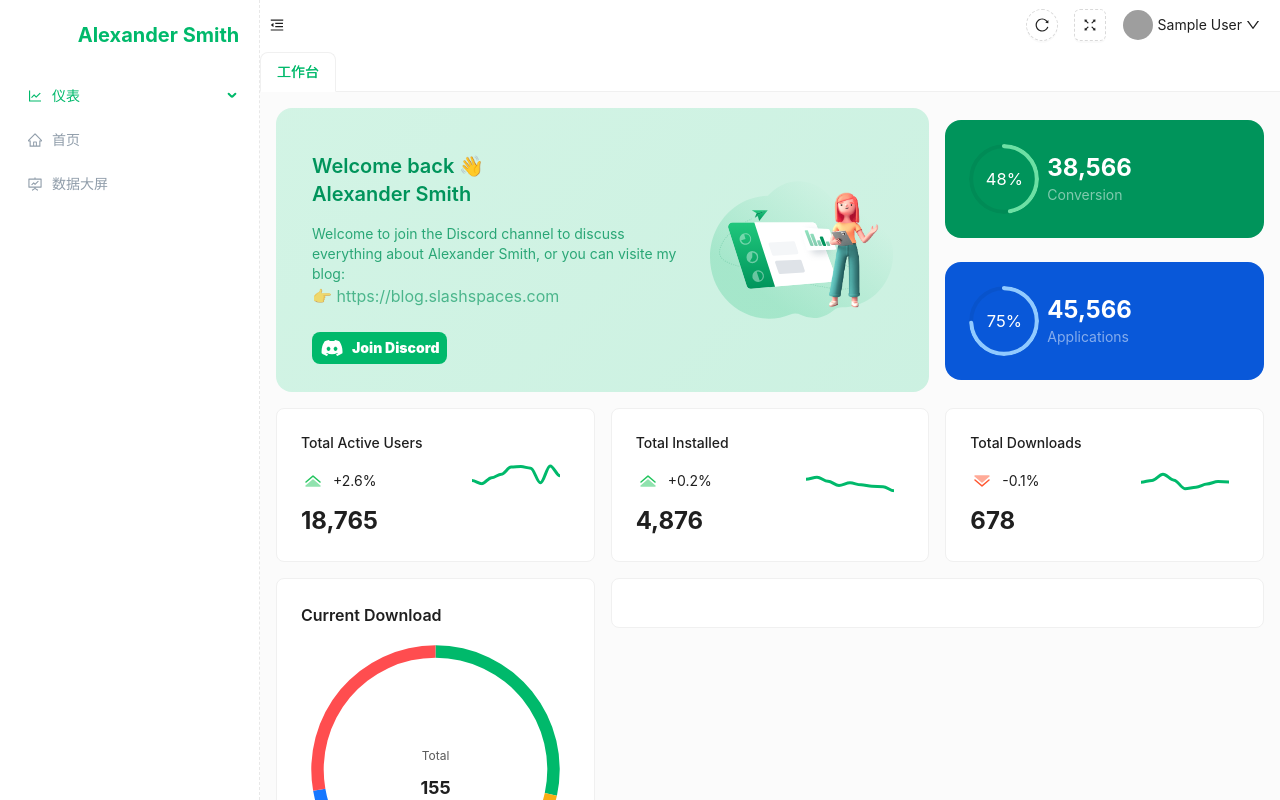
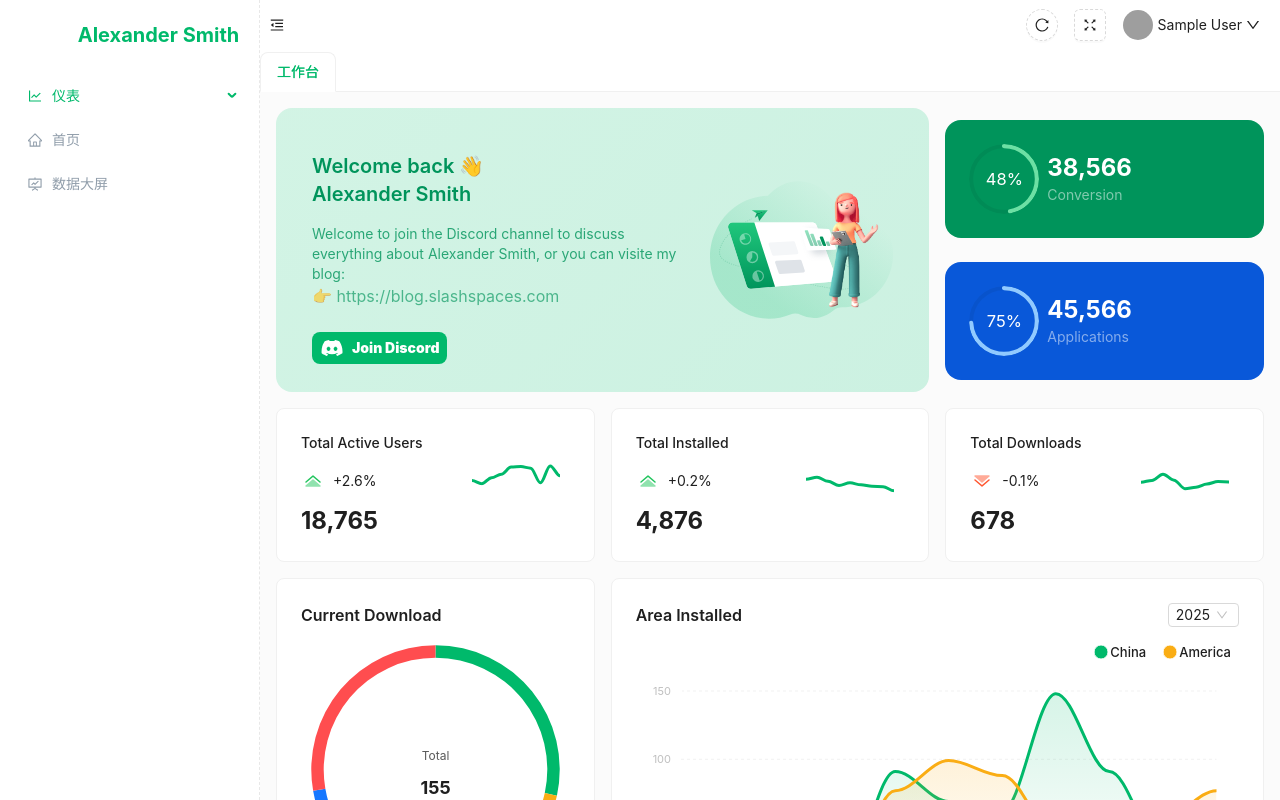
Before and after one commit to zeyuanHong0/react_management, a React (Vite) app: page /dashboard/workbench in a window 1280 px wide. Built offline with nearby package versions, Linux system fonts and the light colour scheme; sample sign-in values are in the browser's storage; grey boxes are pictures that could not be loaded; some icons are missing.

Commit message:
arear-download组件

```diff
--- /dev/null
+++ b/src/pages/dashboard/workbench/area-download.tsx
@@ -0,0 +1,66 @@
+import { Select, Typography, Card } from "antd";
+import { useState } from "react";
+
+import Chart from "@/components/Chart";
+import useChart from "@/components/Chart/useChart";
+
+export default function AreaDownload() {
+  const [year, setYear] = useState("2025");
+  const series: Record<string, ApexAxisChartSeries> = {
+    "2024": [
+      { name: "China", data: [10, 41, 35, 51, 49, 61, 69, 91, 148, 35, 51] },
+      { name: "America", data: [10, 34, 13, 56, 77, 88, 99, 45, 13, 56, 77] },
+    ],
+
+    "2025": [
+      { name: "China", data: [51, 35, 41, 10, 91, 69, 62, 148, 91, 35, 51] },
+      { name: "America", data: [56, 13, 34, 10, 77, 99, 88, 45, 13, 56, 77] },
+    ],
+  };
+  return (
+    <Card className="flex-col">
+      <header className="flex w-full justify-between self-start">
+        <Typography.Title level={5}>Area Installed</Typography.Title>
+        <Select
+          size="small"
+          defaultValue={year}
+          onChange={(value) => setYear(value)}
+          options={[
+            { value: 2025, label: "2025" },
+            { value: 2024, label: "2024" },
+          ]}
+        />
+      </header>
+      <main className="w-full">
+        <ChartArea series={series[year]} />
+      </main>
+    </Card>
+  );
+}
+
+function ChartArea({ series }: { series: ApexAxisChartSeries }) {
+  const chartOptions = useChart({
+    xaxis: {
+      type: "category",
+      categories: [
+        "Jan",
+        "Feb",
+        "Mar",
+        "Apr",
+        "May",
+        "Jun",
+        "Jut",
+        "Aug",
+        "Sep",
+        "Oct",
+        "Nov",
+        "Dec",
+      ],
+    },
+    tooltip: {},
+  });
+
+  return (
+    <Chart type="area" series={series} options={chartOptions} height={300} />
+  );
+}
--- a/src/pages/dashboard/workbench/index.tsx
+++ b/src/pages/dashboard/workbench/index.tsx
@@ -4,6 +4,7 @@ import BannerCard from "./banner-card";
 import { Applications, Conversion } from "./conversion_applications";
 import TotalCard from "./total-card";
 import CurrentDownload from "./current-download";
+import AreaDownload from "./area-download";
 
 const Workbench = () => {
   return (
@@ -55,11 +56,11 @@ const Workbench = () => {
       </Row>
 
       <Row gutter={[16, 16]} justify="center" className="mt-4">
-        <Col span={24} lg={8}>
+        <Col span={24} md={12} lg={8}>
           <CurrentDownload />
         </Col>
-        <Col span={24} lg={16}>
-          <Card></Card>
+        <Col span={24} md={12} lg={16}>
+          <AreaDownload />
         </Col>
       </Row>
     </div>
```
